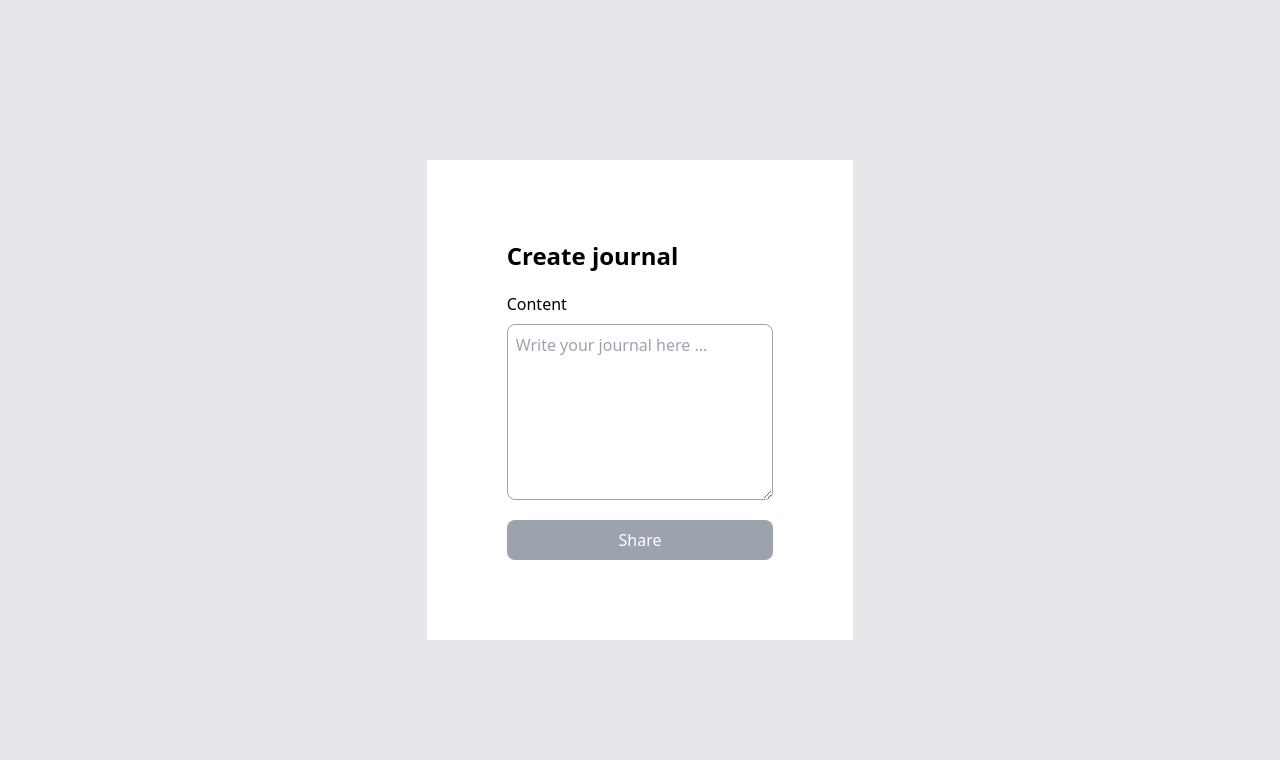
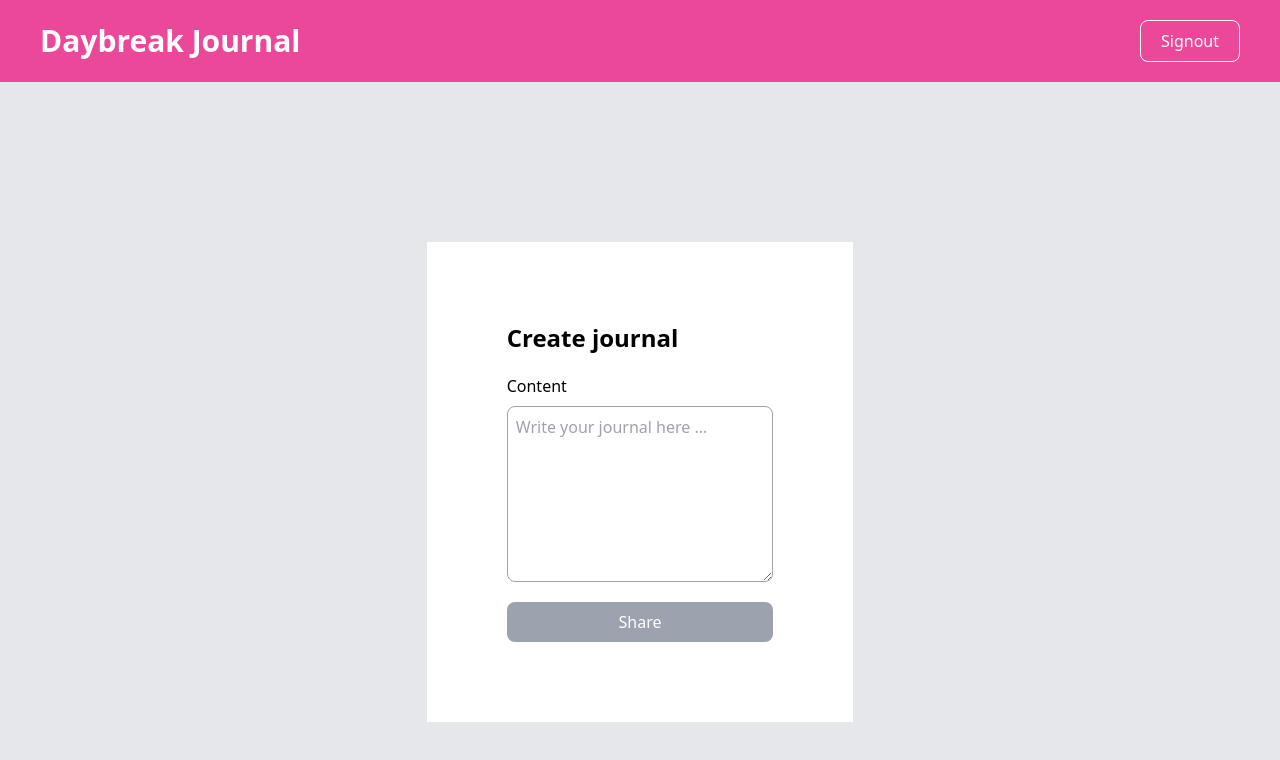
Before and after one commit to DennisWanjiru/journal, a React (Create React App) app: page / in a window 1280 px wide. Shown: the top 760 px of the page. Built offline with nearby package versions, Linux system fonts and the light colour scheme; no server answers; sample sign-in values are in the browser's storage.

Commit message:
add signout

```diff
--- a/src/pages/Home.tsx
+++ b/src/pages/Home.tsx
@@ -12,7 +12,7 @@ export default function Home() {
   const [submitting, setSubmitting] = useState(false);
   const [error, setError] = useState("");
 
-  const { state } = useContext(AuthContext);
+  const { state, dispatch } = useContext(AuthContext);
   const { currentUser } = state;
 
   const onSubmit = async (e: SyntheticEvent) => {
@@ -41,7 +41,20 @@ export default function Home() {
     }
   };
   return (
-    <div className="flex w-full h-screen items-center justify-center">
+    <>
+      <nav className="flex w-full justify-between bg-pink-500 items-center py-5 px-10 text-white">
+        <h1 className="text-3xl font-semibold">Daybreak Journal</h1>
+        <button
+          onClick={() => {
+            dispatch({ type: "SIGNOUT" });
+            navigate("/signin");
+          }}
+          className="px-5 py-2 border rounded-lg bg-transparent border-white text-white hover:bg-pink-600 hover:border-transparent"
+        >
+          Signout
+        </button>
+      </nav>
+      <main className="flex w-full h-screen items-center justify-center">
         <form
           className="flex w-1/3 justify-center flex-col bg-white p-20 gap-y-5"
           onSubmit={onSubmit}
@@ -65,6 +78,7 @@ export default function Home() {
             {submitting ? "Sharing..." : "Share"}
           </button>
         </form>
-    </div>
+      </main>
+    </>
   );
 }
```
Lines whose indentation alone changed are shown as unchanged.
